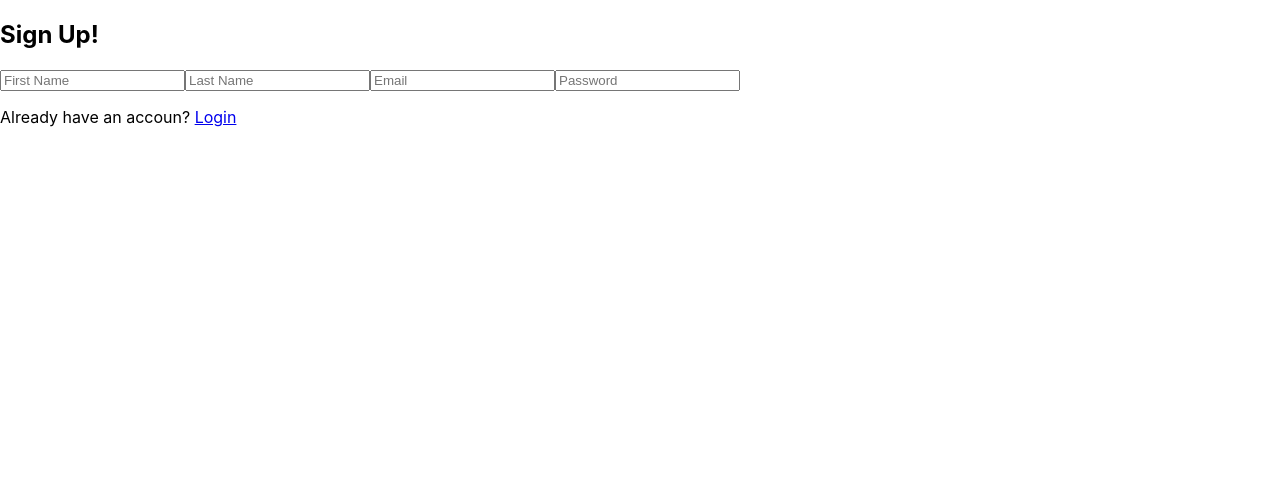
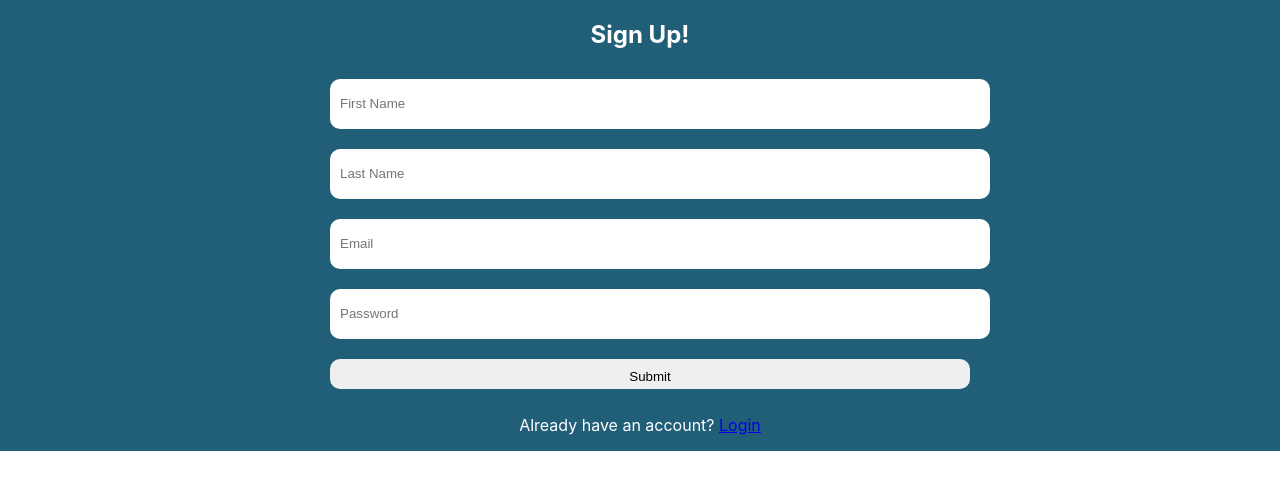
Before and after one commit to zeecnla/twitter-clone, a React (Create React App) app in the folder front-end/: page / in a window 1280 px wide. Shown: the top 490 px of the page. Built offline with nearby package versions, Linux system fonts and the light colour scheme.

Commit message:
Added css to login and signup screen

```diff
--- a/front-end/src/components/App/App.css
+++ b/front-end/src/components/App/App.css
@@ -1,14 +1,20 @@
+:root {
+  --main-color:#215F79;
+  --text-color:#fff;
+}
+
 .App {
   text-align: center;
   color:#fff;
   background-color: #282c34;
-  min-height: 100vh;
+  height:100%;
+  min-height: 100%;
   font-size: calc(10px + 2vmin);
   text-align: center;
 }
 
 .container {
-  width:80vh;
+  width:80%;
   display: flex;
   flex-direction: column;
   justify-content: center;
--- a/front-end/src/components/Login/Login.css
+++ b/front-end/src/components/Login/Login.css
@@ -0,0 +1,24 @@
+
+.login {
+    background: var(--main-color);
+    color: var(--text-color);
+    display: flex;
+    flex-direction: column;
+    justify-content: center;
+    align-items: center;
+    text-align: center;
+}
+.login form {
+    width: 50%;
+}
+.login form input {
+    width:100%;
+    height: 30px;
+    border: none;
+    border-radius: 10px;
+    margin: 10px;
+    padding: 10px;
+}
+.login form #submit {
+    width:100%;
+}
--- a/front-end/src/components/Login/Login.js
+++ b/front-end/src/components/Login/Login.js
@@ -3,16 +3,26 @@ import './Login.css';
 import { Link } from 'react-router-dom';
 
 
-const Login =()=> (
-    <div>
-        <h2>Login!</h2>
-        <form>
-            <input placeholder="Email"/>
-            <input placeholder="Password"/>
-        </form>
-        <p>Don't have an account? <Link to="/">Signup</Link></p>
-    </div>
+export default class Login extends React.Component {
 
-);
+    constructor(){
+        super();
+        this.login = this.login.bind(this);
+    }
+    login(event){
 
-export default Login;
+    }
+
+    render(){
+        return (
+            <div class="login">
+                <h2>Login!</h2>
+                <form>
+                    <input placeholder="Email"/>
+                    <input placeholder="Password"/>
+                </form>
+                <p>Don't have an account? <Link to="/">Signup</Link></p>
+            </div>
+        )
+    }
+}
--- a/front-end/src/components/SignUp/signup.css
+++ b/front-end/src/components/SignUp/signup.css
@@ -0,0 +1,24 @@
+
+.signup {
+    background: var(--main-color);
+    color: var(--text-color);
+    display: flex;
+    flex-direction: column;
+    justify-content: center;
+    align-items: center;
+    text-align: center;
+}
+.signup form {
+    width: 50%;
+}
+.signup form input {
+    width:100%;
+    height: 30px;
+    border: none;
+    border-radius: 10px;
+    margin: 10px;
+    padding: 10px;
+}
+.signup form #submit {
+    width:100%;
+}
--- a/front-end/src/components/SignUp/signup.js
+++ b/front-end/src/components/SignUp/signup.js
@@ -3,18 +3,33 @@ import './signup.css';
 import { Link } from 'react-router-dom'
 
 
-const SignUp =()=> (
-    <div>
-        <h2>Sign Up!</h2>
-        <form>
-            <input placeholder="First Name"/>
-            <input placeholder="Last Name"/>
-            <input placeholder="Email"/>
-            <input placeholder="Password"/>
-        </form>
-        <p>Already have an accoun? <Link to="/login">Login</Link></p>
-    </div>
+export default class SignUp extends React.Component {
 
-);
+    constructor (){
+        super();
+        this.submit = this.submit.bind(this);
 
-export default SignUp
+    }
+
+    submit(event){
+        console.log("submitted");
+        event.preventDefault();
+    }
+
+    render() {
+
+    return(
+        <div className="signup">
+            <h2>Sign Up!</h2>
+            <form onSubmit={this.submit}>
+                <input type="text" placeholder="First Name" required/>
+                <input type="text" placeholder="Last Name" required/>
+                <input type="email" placeholder="Email" required/>
+                <input type="password" placeholder="Password" required/>
+                <input id="submit" type="submit"/>
+            </form>
+            <p>Already have an account? <Link to="/login">Login</Link></p>
+        </div>
+        )
+    }
+}
```
